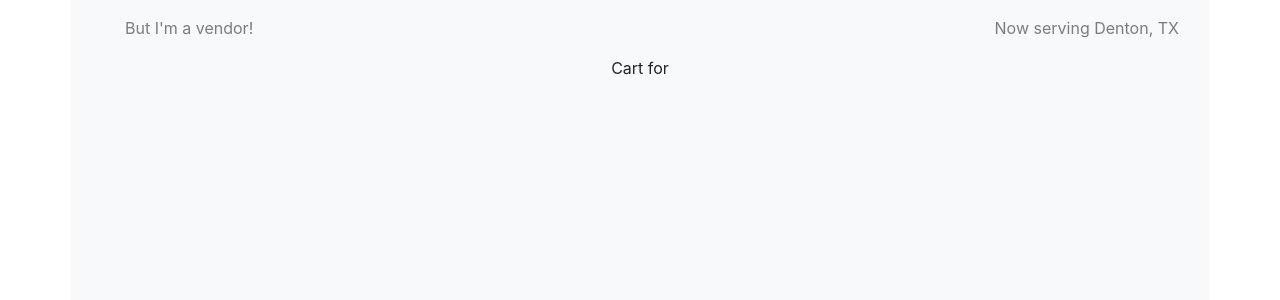
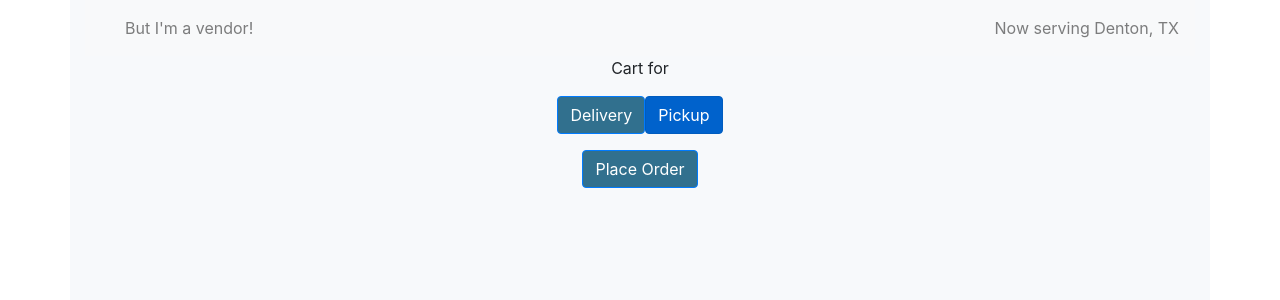
Before and after one commit to gabbypelton/drivefair.web, a React (Create React App) app: page /customer/cart in a window 1280 px wide. Shown: the top 300 px of the page. Built offline with nearby package versions, Linux system fonts and the light colour scheme.

Commit message:
Customer can send order with modifications and receipt method selection

```diff
--- a/src/actions/cart.js
+++ b/src/actions/cart.js
@@ -11,7 +11,19 @@ export const removeFromCart = (key) => (dispatch) => {
   dispatch(saveCart());
 };
 
-export const sendOrder = (orderId, modifications) => (dispatch) => {};
+export const sendOrder = (orderItems, vendorId, method) => async (dispatch) => {
+  try {
+    dispatch({ type: types.SEND_ORDER });
+    const sentOrder = await Axios.post("/orders/new", {
+      orderItems,
+      vendorId,
+      method,
+    });
+    dispatch({ type: types.SEND_ORDER_SUCCESS, payload: sentOrder.data });
+  } catch (error) {
+    dispatch({ type: types.SEND_ORDER_ERROR, error });
+  }
+};
 
 export const saveCart = () => (dispatch) => {
   dispatch({ type: types.SAVE_CART });
--- a/src/components/customer/VendorInfo.jsx
+++ b/src/components/customer/VendorInfo.jsx
@@ -39,9 +39,6 @@ export const VendorInfo = (props) => {
                 {address.city}, {address.state} {address.zip}
               </Col>
             </Row>
-            <Row>
-              <Col>{address.street}</Col>
-            </Row>
           </CardText>
           <Link to={`/vendors/menu`} onClick={() => props.selectVendor(_id)}>
             Menu
--- a/src/screens/customer/Cart.jsx
+++ b/src/screens/customer/Cart.jsx
@@ -1,10 +1,28 @@
 import React, { Component } from "react";
 import { connect } from "react-redux";
-import { Container, Row, Col } from "reactstrap";
 
+import { Container, Row, Col, Button } from "../../components/styles";
+import { sendOrder } from "../../actions/cart";
 import CartItem from "../../components/customer/CartItem";
 
 export class Cart extends Component {
+  state = {
+    method: "pickup",
+  };
+  chooseMethod(method) {
+    this.setState({
+      method,
+    });
+  }
+
+  placeOrder() {
+    this.props.sendOrder(
+      this.props.cartItems,
+      this.props.selectedVendor._id,
+      this.state.method
+    );
+  }
+
   render() {
     return (
       <Container>
@@ -13,8 +31,31 @@ export class Cart extends Component {
         </Row>
         <Row>
           {this.props.cartItems.map((cartItem) => {
-            return <CartItem  key={cartItem.key} cartItem={cartItem} />;
+            return <CartItem key={cartItem.key} cartItem={cartItem} />;
           })}
+        </Row>
+        <Row>
+          <Col>
+            <Button
+              color="primary"
+              active={this.state.method === "delivery"}
+              onClick={() => this.chooseMethod("delivery")}
+            >
+              Delivery
+            </Button>
+            <Button
+              color="primary"
+              active={this.state.method === "pickup"}
+              onClick={() => this.chooseMethod("pickup")}
+            >
+              Pickup
+            </Button>
+          </Col>
+        </Row>
+        <Row>
+          <Col>
+            <Button color="primary" onClick={() => this.placeOrder()}>Place Order</Button>
+          </Col>
         </Row>
       </Container>
     );
@@ -26,6 +67,8 @@ const mapStateToProps = (state) => ({
   selectedVendor: state.vendor.selectedVendor,
 });
 
-const mapDispatchToProps = {};
+const mapDispatchToProps = {
+  sendOrder
+};
 
 export default connect(mapStateToProps, mapDispatchToProps)(Cart);
--- a/src/screens/customer/Menu.jsx
+++ b/src/screens/customer/Menu.jsx
@@ -27,11 +27,11 @@ export class Menu extends Component {
           <Col>{phoneNumber}</Col>
         </Row>
         <Row>
-          <Col>{address.street}</Col>
+          <Col>{address.street} #{address.unit}</Col>
         </Row>
         <Row>
           <Col>
-            {address.city}, {address.state}
+            {address.city}, {address.state} {address.zip}
           </Col>
         </Row>
         {menu.map((menuItem) => (
```
